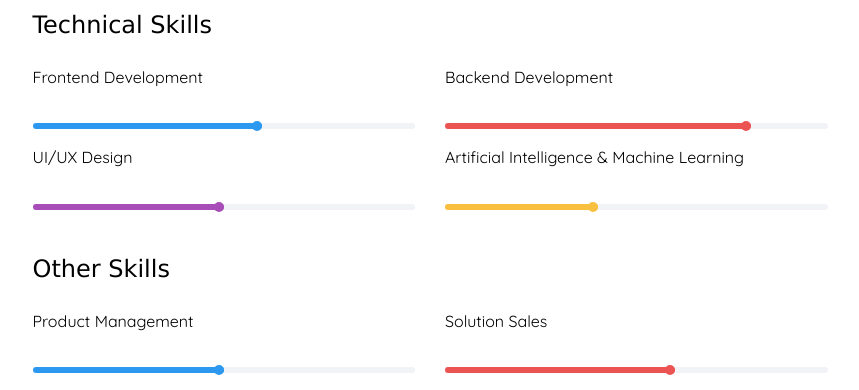
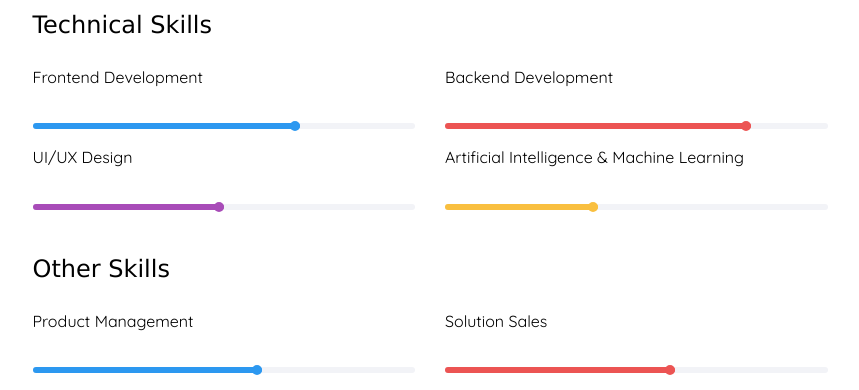
Before and after one commit to xihao-zhou/xihao95.github.io, a plain HTML site: page index.html in a window 1280 px wide. Shown: the part 1780-2170 px from the top of the page, without its empty margins (360-1219 px from the left). Drawn offline with nearby package versions, Linux system fonts and the light colour scheme; files whose address does not match are found by name; a web font is replaced by a local one.

Commit message:
Updated content

```diff
--- a/index.html
+++ b/index.html
@@ -166,8 +166,8 @@
 								<h3>Frontend Development</h3>
 								<br>
 								<div class="progress">
-								 	<div class="progress-bar color-1" role="progressbar" aria-valuenow="60"
-								  	aria-valuemin="0" aria-valuemax="100" style="width:60%">
+								 	<div class="progress-bar color-1" role="progressbar" aria-valuenow="70"
+								  	aria-valuemin="0" aria-valuemax="100" style="width:70%">
 								  	</div>
 								</div>
 							</div>
@@ -240,7 +240,7 @@
 								<br>
 								<div class="progress">
 								 	<div class="progress-bar color-1" role="progressbar" aria-valuenow="60"
-								  	aria-valuemin="0" aria-valuemax="100" style="width:50%">
+								  	aria-valuemin="0" aria-valuemax="100" style="width:60%">
 								  	</div>
 								</div>
 							</div>
@@ -361,13 +361,15 @@
 											 <div class="timeline-label">
 												<h2><a href="#">Senior Business Analyst</a> <span>Aug 2021 - Present</span> <span><br>Global eTrade Services (GeTS)</br></span> </h2>
 												<p>Product Management:
-												<br>• Backlog and feature grooming for CALISTA Supply Chain Orchestrator Modules
+												<br>• Product Owner responsible for backlog and feature grooming for multiple CALISTA modules.
+												<br>• Created product features and detailed user stories based on requirements and feedback gathered from users and stakeholders.
+												<br>• Developed product roadmaps and strategic plans while working closely with cross functional teams to ensure the smooth delivery of features and products.
 												<br>
 												<br>Service Delivery:
-												<br>• In charge of solutions delivery for multiple projects
+												<br>• In-charge of solutions delivery for multiple projects.
 												<br>
 												<br>Process Improvement:
-												<br>• Implemented RPA solutions for internal sales operations team, which resulted in a 85% decrease in processing time and annual operations cost saving of over $40,000
+												<br>• Implemented RPA solutions for internal teams, which resulted in a 85% decrease in processing time and over six digits of annual operations cost savings.
 												</p>
 											 </div>
 										</div>
```
